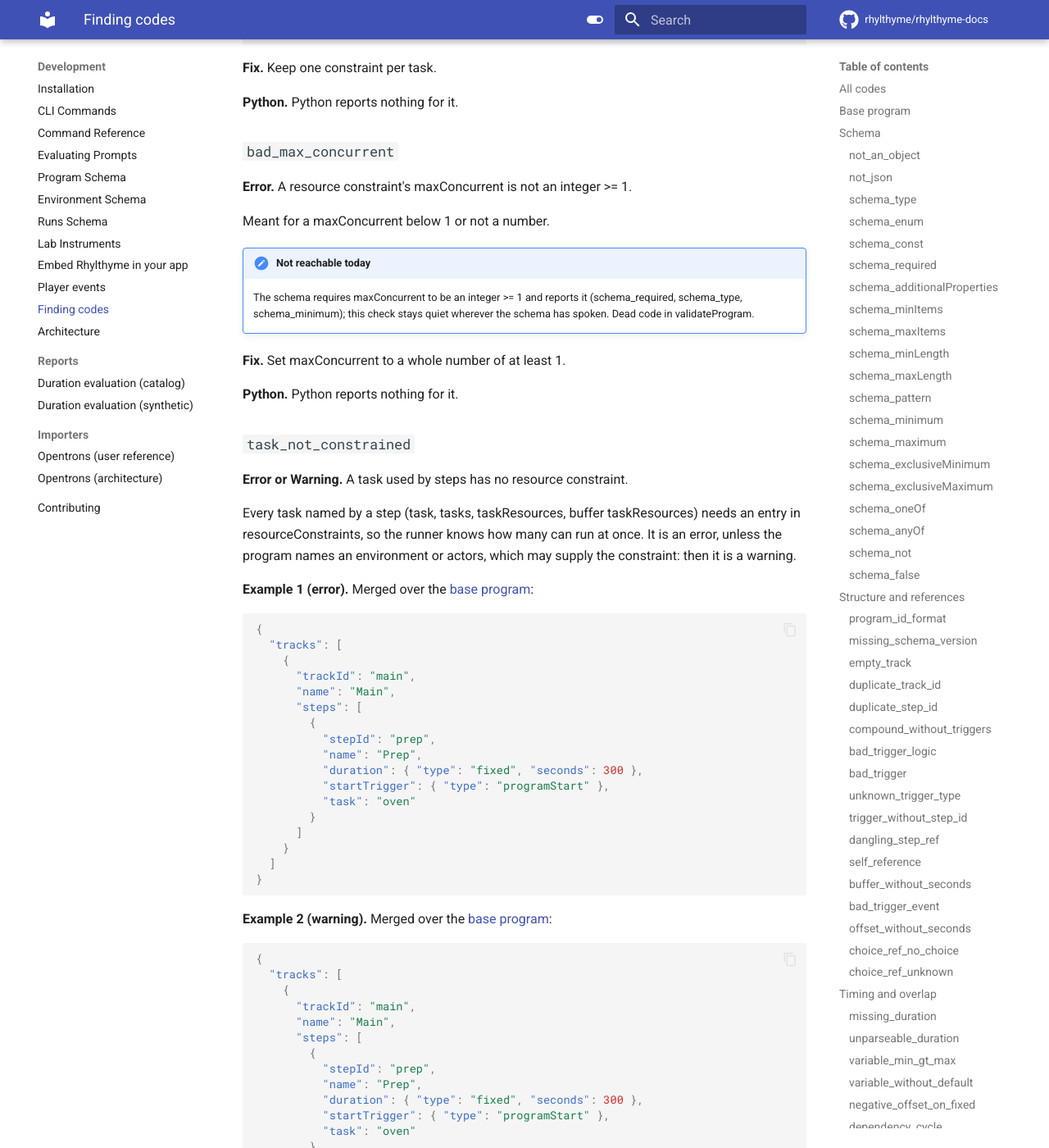
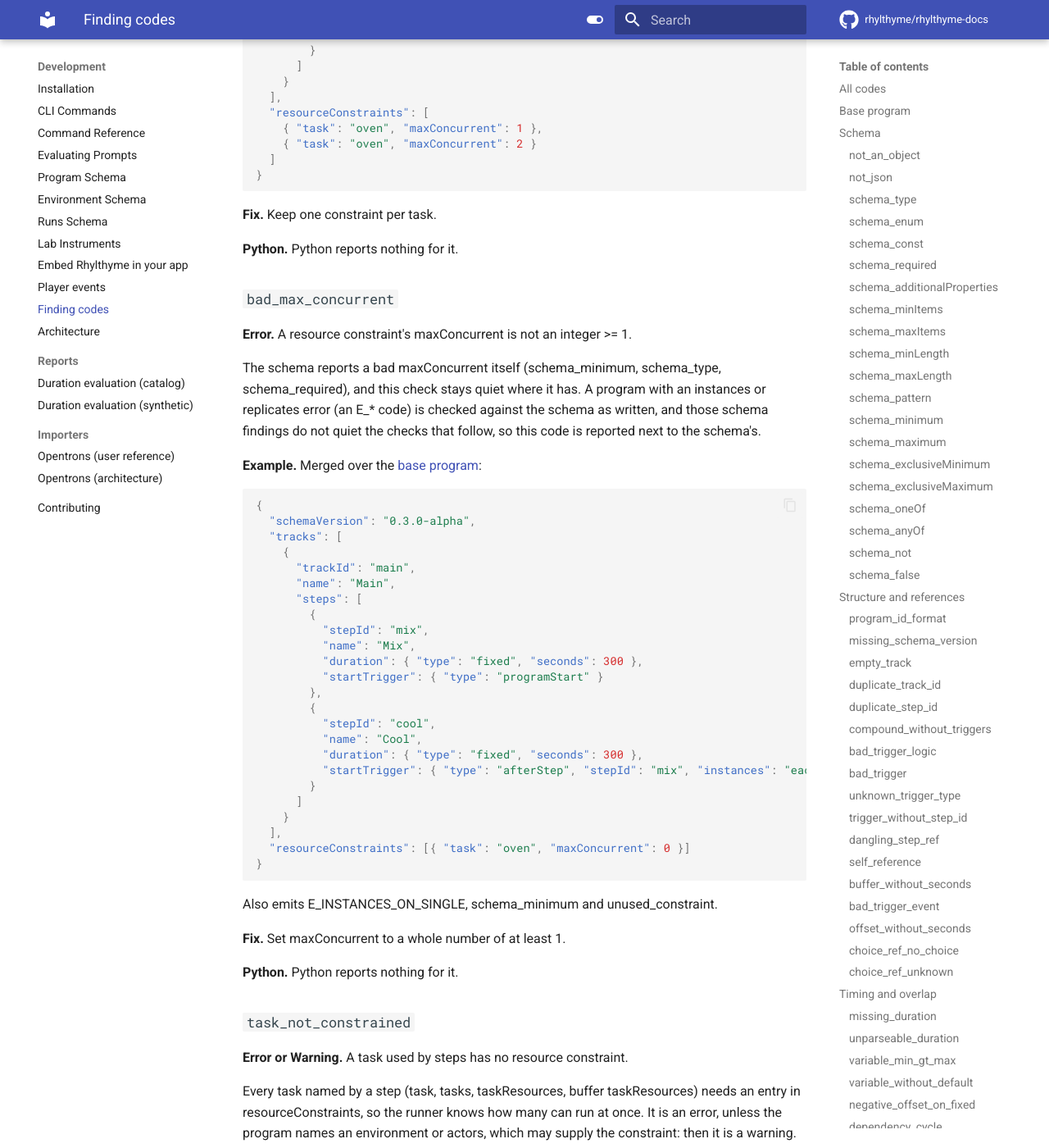
Before and after one commit to rhylthyme/rhylthyme-docs, an MkDocs documentation site: the page built from docs/development/finding-codes.md, in a window 1280 px wide and 1400 px high, scrolled down 37605 px. Shown: the whole window at 82% size. Built offline with MkDocs 1.6.1 and Material for MkDocs 9.7.7, drawn with Linux system fonts in a browser that asks for light colours; comment, search, counter and statistics services are not loaded; the version menu is left out; some of the changed text lies outside the part shown.

Commit message:
Finding codes: hosted validator caveat, --strict column, code-span check
- The page, llms.txt, mcp.md and embedding.md no longer say the page lists
  every code the hosted validate_program reports: the hosted server still
  runs its own validator. The page names the 16 codes only it reports
  (HOSTED_ONLY in tools/gen-finding-codes.js; the test checks none is in
  the catalogue and that the old claims are gone).
- The Python column and line show python.strict (`rhylthyme validate
  --strict`), so task_not_constrained no longer reads as "Python reports
  nothing for it".
- Regenerated from @rhylthyme/timeline at rhylthyme-timeline
  finding-codes ffef862: bad_max_concurrent has an example, schema_false's
  note renders. A new test checks the page's inline code spans.

Co-Authored-By: Claude Opus 5.5 <noreply@anthropic.com>

````diff
--- a/docs/development/finding-codes.md
+++ b/docs/development/finding-codes.md
@@ -5,9 +5,15 @@
 Every finding the Rhylthyme validator reports has a `code`, a `message`, a `where` (the step, track or
 path it is about) and a `fix`. This page lists every code: what it means, a program that triggers it,
 and how to fix it. The codes are those of `validateProgram` in
-[`@rhylthyme/timeline/schedule`](embedding.md#5-validate-and-analyze-in-the-browser), the validator
-behind the MCP tool [`validate_program`](../web-app/mcp.md#available-tools) and the checks
-`visualize_schedule` runs before it publishes.
+[`@rhylthyme/timeline/schedule`](embedding.md#5-validate-and-analyze-in-the-browser).
+
+!!! note "The hosted MCP server"
+    The MCP tool [`validate_program`](../web-app/mcp.md#available-tools) and the checks
+    `visualize_schedule` runs before it publishes still use the server's own copy of the
+    validator. It reports many of the codes below, and also these, which this page does not
+    list: `missing_program_id`, `missing_name`, `no_tracks`, `bad_track`, `missing_track_id`, `missing_track_name`, `bad_step`, `missing_step_id`, `missing_step_name`, `missing_start_trigger`, `bad_duration_type`, `fixed_without_seconds`, `variable_without_bounds`, `indefinite_without_default`, `choice_too_few_options` and `bad_alert`.
+    `validateProgram` reports each of those problems as a `schema_*` finding instead (they
+    were removed from it in 2.0.0-beta.7).
 
 Errors make a program invalid; warnings and info notes do not. The **Python** column says what the
 `rhylthyme` package's validator reports for the same program: `rhylthyme validate --json` (the
@@ -595,7 +601,7 @@ Also emits instrument_bad_shape.
 A `false` subschema forbids any value at that path.
 
 !!! note "Not reachable today"
-    No bundled program schema (0.2.0-alpha, 0.3.0-alpha) uses `false (a boolean `false` subschema)` where a failure is reported, so validateProgram cannot emit this code today. The checker supports it so that a schema update that starts using it keeps working; test/finding-codes.test.js fails when that happens, asking for an example here.
+    No bundled program schema (0.2.0-alpha, 0.3.0-alpha) uses a `false` subschema (a boolean schema) where a failure is reported, so validateProgram cannot emit this code today. The checker supports it so that a schema update that starts using it keeps working; test/finding-codes.test.js fails when that happens, asking for an example here.
 
 **Fix.** Remove the value.
 
@@ -1561,8 +1567,8 @@ Tasks and resourceConstraints.
 |---|---|---|---|
 | [`bad_resource_constraint`](#bad_resource_constraint) | error | A resource constraint has an empty task name. | no |
 | [`duplicate_constraint`](#duplicate_constraint) | warning | Two resource constraints name the same task. | no |
-| [`bad_max_concurrent`](#bad_max_concurrent) | error | A resource constraint's maxConcurrent is not an integer >= 1. (not reachable today) | no |
-| [`task_not_constrained`](#task_not_constrained) | error, warning | A task used by steps has no resource constraint. | no |
+| [`bad_max_concurrent`](#bad_max_concurrent) | error | A resource constraint's maxConcurrent is not an integer >= 1. | no |
+| [`task_not_constrained`](#task_not_constrained) | error, warning | A task used by steps has no resource constraint. | `task_not_constrained` (with `--strict`) only |
 | [`unused_constraint`](#unused_constraint) | warning | A resource constraint names a task no step uses. | no |
 
 ### `bad_resource_constraint` {#bad_resource_constraint}
@@ -1621,10 +1627,38 @@ Only one limit can apply to a task; which one wins depends on the reader.
 
 **Error.** A resource constraint's maxConcurrent is not an integer >= 1.
 
-Meant for a maxConcurrent below 1 or not a number.
-
-!!! note "Not reachable today"
-    The schema requires maxConcurrent to be an integer >= 1 and reports it (schema_required, schema_type, schema_minimum); this check stays quiet wherever the schema has spoken. Dead code in validateProgram.
+The schema reports a bad maxConcurrent itself (schema_minimum, schema_type, schema_required), and this check stays quiet where it has. A program with an instances or replicates error (an E_* code) is checked against the schema as written, and those schema findings do not quiet the checks that follow, so this code is reported next to the schema's.
+
+**Example.** Merged over the [base program](#base-program):
+
+```json
+{
+  "schemaVersion": "0.3.0-alpha",
+  "tracks": [
+    {
+      "trackId": "main",
+      "name": "Main",
+      "steps": [
+        {
+          "stepId": "mix",
+          "name": "Mix",
+          "duration": { "type": "fixed", "seconds": 300 },
+          "startTrigger": { "type": "programStart" }
+        },
+        {
+          "stepId": "cool",
+          "name": "Cool",
+          "duration": { "type": "fixed", "seconds": 300 },
+          "startTrigger": { "type": "afterStep", "stepId": "mix", "instances": "each" }
+        }
+      ]
+    }
+  ],
+  "resourceConstraints": [{ "task": "oven", "maxConcurrent": 0 }]
+}
+```
+
+Also emits E_INSTANCES_ON_SINGLE, schema_minimum and unused_constraint.
 
 **Fix.** Set maxConcurrent to a whole number of at least 1.
 
@@ -1683,7 +1717,7 @@ Every task named by a step (task, tasks, taskResources, buffer taskResources) ne
 
 **Fix.** Add {"task": "<task>", "maxConcurrent": N} to resourceConstraints.
 
-**Python.** Python reports nothing for it. Python checks it only with --strict (strict=True), as an error, whatever the program names.
+**Python.** Python reports nothing for it by default. `rhylthyme validate --strict` reports `task_not_constrained`, as an error. That includes a program that names an environment or actors, where validateProgram reports a warning. The library (validate_program_structured) has no strict mode.
 
 ### `unused_constraint` {#unused_constraint}
 
--- a/docs/llms.txt
+++ b/docs/llms.txt
@@ -26,5 +26,5 @@ If you are an AI assistant asked to "use Rhylthyme": use the hosted MCP server.
 - [Command-line tool](https://docs.rhylthyme.com/development/cli/)
 - [Embed Rhylthyme in your app](https://docs.rhylthyme.com/development/embedding/): the <rhylthyme-timeline> element, static charts, timings, the hosted JSON-RPC API
 - [Player events](https://docs.rhylthyme.com/development/player-events/): every <rhylthyme-timeline> event and its delivery rules
-- [Finding codes](https://docs.rhylthyme.com/development/finding-codes/): every code `validate_program` reports, with an example program and the fix
+- [Finding codes](https://docs.rhylthyme.com/development/finding-codes/): every code the @rhylthyme/timeline validator (`validateProgram`) reports, with an example program and the fix; the hosted `validate_program` reports most of them, plus a few older structure codes (`missing_program_id`, `missing_step_id`, ...) that are not listed
 - [Source: MCP server](https://github.com/rhylthyme/rhylthyme-mcp), [CLI and Claude skill](https://github.com/rhylthyme/rhylthyme)
````
Also changed, not shown: docs/development/embedding.md (+12 -5 lines), docs/web-app/mcp.md (+4 -3 lines), 2 other files.
